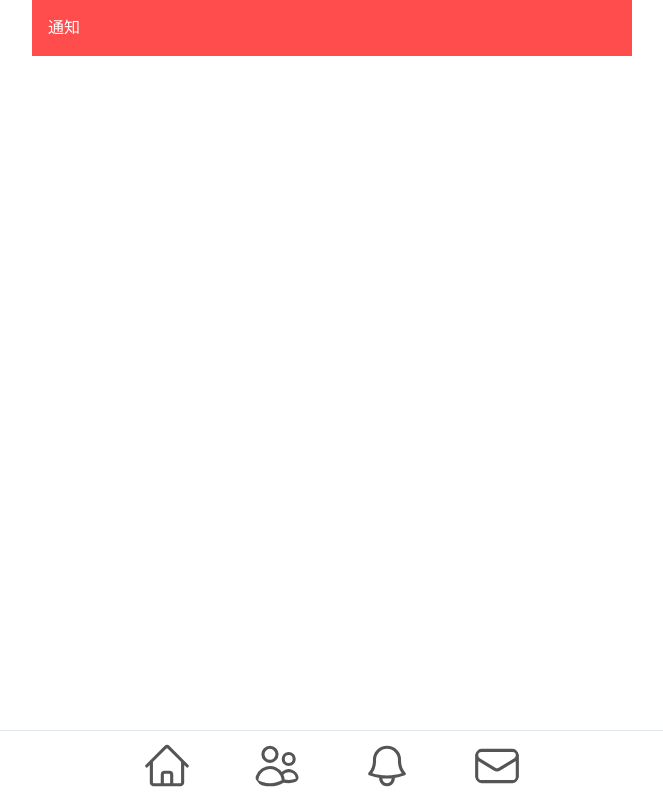
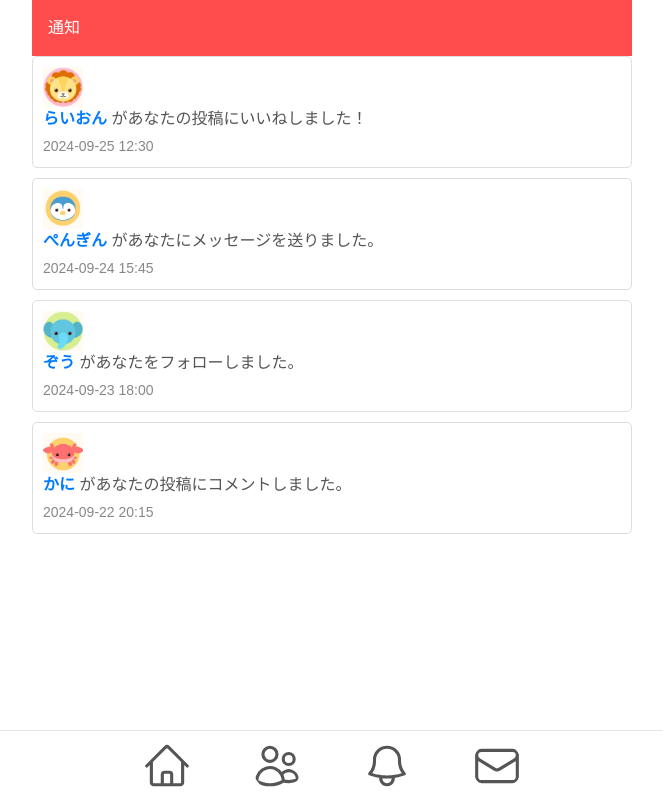
Before and after one commit to takahara-morpet/morpet-frontend, a Next.js app: page /notifications in a window 1280 px wide. Shown: the whole page, without its empty margins (308-971 px from the left). Built offline with nearby package versions, Linux system fonts and the light colour scheme.

Commit message:
通知作成

```diff
--- a/src/app/globals.css
+++ b/src/app/globals.css
@@ -141,3 +141,29 @@ body {
 .invisible{
   display: none;
 }
+
+.notification-list {
+  list-style: none;
+  padding: 0;
+}
+
+.notification-item {
+  background-color: #fff;
+  padding: 10px;
+  border: 1px solid #ddd;
+  border-radius: 5px;
+  margin-bottom: 10px;
+  font-size: 1rem;
+  color: #555;
+}
+
+.notification-item strong {
+  color: #007bff;
+}
+
+.timestamp {
+  display: block;
+  margin-top: 5px;
+  font-size: 0.875rem;
+  color: #888;
+}
--- a/src/app/notifications/page.tsx
+++ b/src/app/notifications/page.tsx
@@ -1,10 +1,35 @@
-// pages/notifications.tsx
 import React from "react";
+import "../globals.css";
+import "../../components/template/Profile.css";
+
+import Image from "next/image";
 
 const Notifications: React.FC = () => {
   return (
-    <div>
+    <div className="page-container">
       <h1 className="hedder">通知</h1>
+      <ul className="notification-list">
+        <li className="notification-item">
+          <Image src="/images/lion.jpg" alt="lion" className="avatar" width={40} height={40} />
+          <strong>らいおん</strong> があなたの投稿にいいねしました！
+          <span className="timestamp">2024-09-25 12:30</span>
+        </li>
+        <li className="notification-item">
+          <Image src="/images/penguin.jpg" alt="penguin" className="avatar" width={40} height={40} />
+          <strong>ぺんぎん</strong> があなたにメッセージを送りました。
+          <span className="timestamp">2024-09-24 15:45</span>
+        </li>
+        <li className="notification-item">
+          <Image src="/images/elephant.jpg" alt="elephant" className="avatar" width={40} height={40} />
+          <strong>ぞう</strong> があなたをフォローしました。
+          <span className="timestamp">2024-09-23 18:00</span>
+        </li>
+        <li className="notification-item">
+          <Image src="/images/crab.jpg" alt="fox" className="avatar" width={40} height={40} />
+          <strong>かに</strong> があなたの投稿にコメントしました。
+          <span className="timestamp">2024-09-22 20:15</span>
+        </li>
+      </ul>
     </div>
   );
 };
--- a/src/components/organisms/PostBox.tsx
+++ b/src/components/organisms/PostBox.tsx
@@ -92,7 +92,7 @@ const PostBox: React.FC<PostBoxProps> = ({ onPostCreate, onCloseModal }) => {
       <div className="post-header">
         <span className="header-text">恋愛記事を投稿しよう</span>
         <button
-          className="close-button tooltip"
+          className="tooltip close-button"
           data-tooltip="閉じる"
           type="button" onClick={onCloseModal}>
           &times;
--- a/src/components/organisms/UserIcon.tsx
+++ b/src/components/organisms/UserIcon.tsx
@@ -27,7 +27,7 @@ const UserIcon: React.FC<UserIconProps> = ({ profileImageUrl, name, id }) => {
         />
         <div className="icon-text">
           <h2 className="icon-name">{name}</h2>
-          <p className="icon-id">@{id}</p>
+          <p className="icon-id">@{name+id}</p>
         </div>
       </div>
     </div>
--- a/src/components/template/Profile.tsx
+++ b/src/components/template/Profile.tsx
@@ -35,7 +35,7 @@ const ProfileCard: React.FC<ProfileProps> = ({
         />
         <div className="name-username">
           <h2 className="name">{name}</h2>
-          <p className="username">@{id}</p>
+          <p className="username">@{name+id}</p>
         </div>
       </div>
       <p className="bio">{profile}</p>
```
